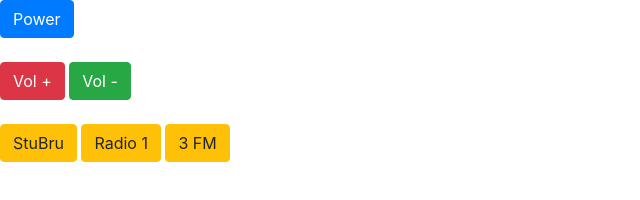
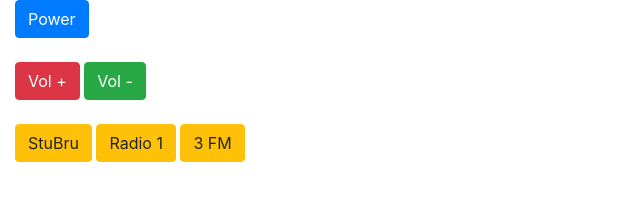
Before and after one commit to mdemuynck/pi, a website: page index.html in a window 1280 px wide. Shown: the whole page, without its empty margins (0-640 px from the left). Drawn offline with nearby package versions, Linux system fonts and the light colour scheme.

Commit message:
style commands

```diff
--- a/index.html
+++ b/index.html
@@ -4,7 +4,7 @@
     <script src="https://maxcdn.bootstrapcdn.com/bootstrap/4.0.0-alpha.4/js/bootstrap.min.js" integrity="sha384-VjEeINv9OSwtWFLAtmc4JCtEJXXBub00gtSnszmspDLCtC0I4z4nqz7rEFbIZLLU" crossorigin="anonymous"></script>
 </head>
 <body>
-<div>
+<div class="container col-sm-12">
     <div>
         <a class='btn btn-primary' href="rptoggle">Power</a>
     </div>
```
